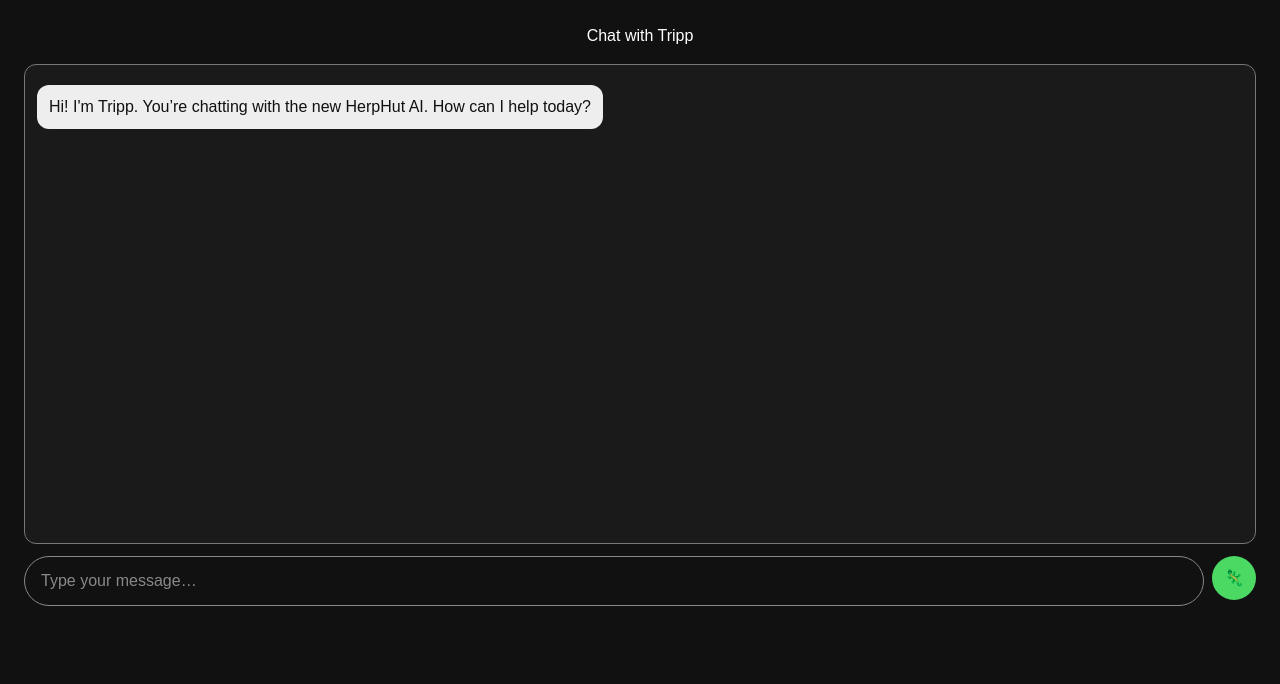
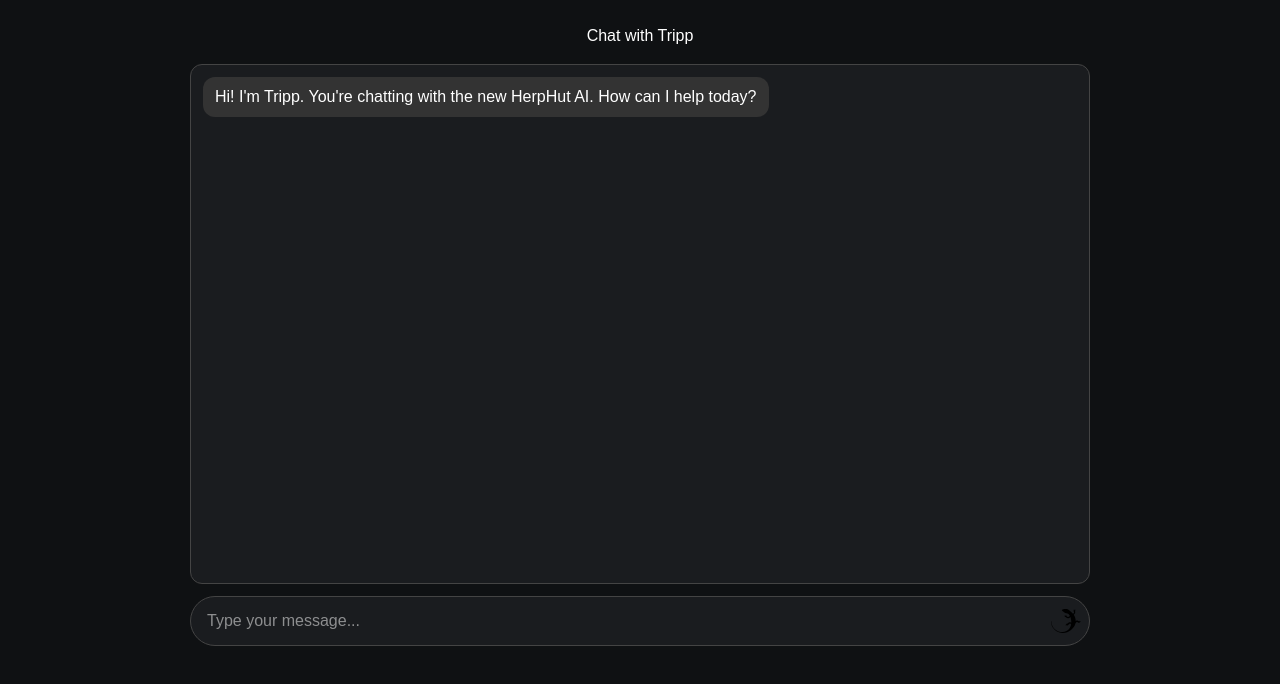
Before and after one commit to herphut/tripp-vercel, a Next.js app: page /chat in a window 1280 px wide. Shown: the top 684 px of the page. Built offline with nearby package versions, Linux system fonts and the light colour scheme.

Commit message:
Update page.tsx

```diff
--- a/app/chat/page.tsx
+++ b/app/chat/page.tsx
@@ -1,26 +1,44 @@
 'use client';
 
 import { FormEvent, useEffect, useRef, useState } from 'react';
+import { useRouter } from 'next/navigation';
 
-type LocalChatMessage = { role: 'user' | 'assistant'; content: string };
+type LocalChatMessage = {
+  role: 'user' | 'assistant';
+  content: string;
+};
 
 const STORAGE_KEY = 'tripp-chat-history-v1';
 
 export default function ChatPage() {
+  const router = useRouter();
+
+  // 🚦 Redirect safeguard (optional)
+  useEffect(() => {
+    if (typeof window !== 'undefined' && window.location.pathname === '/') {
+      router.push('/chat');
+    }
+  }, [router]);
+
   const [messages, setMessages] = useState<LocalChatMessage[]>([
-    { role: 'assistant' as const, content: "Hi! I'm Tripp. You’re chatting with the new HerpHut AI. How can I help today?" },
+    {
+      role: 'assistant',
+      content: "Hi! I'm Tripp. You're chatting with the new HerpHut AI. How can I help today?",
+    },
   ]);
   const [input, setInput] = useState('');
   const [sending, setSending] = useState(false);
   const scrollRef = useRef<HTMLDivElement>(null);
 
-  // load/save local history
+  // Load from localStorage on mount
   useEffect(() => {
     try {
       const raw = localStorage.getItem(STORAGE_KEY);
       if (raw) setMessages(JSON.parse(raw));
     } catch {}
   }, []);
+
+  // Save to localStorage + auto-scroll
   useEffect(() => {
     try {
       localStorage.setItem(STORAGE_KEY, JSON.stringify(messages));
@@ -33,12 +51,14 @@ export default function ChatPage() {
     const text = input.trim();
     if (!text) return;
     setInput('');
+
     const next: LocalChatMessage[] = [
       ...messages,
-      { role: 'user' as const, content: text }
+      { role: 'user' as const, content: text },
     ];
     setMessages(next);
     setSending(true);
+
     try {
       const res = await fetch('/api/chat', {
         method: 'POST',
@@ -49,89 +69,124 @@ export default function ChatPage() {
       const data: { reply: string } = await res.json();
       setMessages(m => [...m, { role: 'assistant' as const, content: data.reply }]);
     } catch {
-      setMessages(m => [...m, { role: 'assistant', content: "Sorry—out basking for a sec. Try again in a bit. 🦎" }]);
+      setMessages(m => [
+        ...m,
+        { role: 'assistant', content: "Sorry—out basking for a sec. Try again in a bit. 🦎" },
+      ]);
     } finally {
       setSending(false);
     }
   }
 
   return (
-    <div style={{ minHeight: '100vh', padding: 24, background: '#111', color: '#fff' }}>
-      <h2 style={{ textAlign: 'center', marginBottom: 16 }}>Chat with Tripp</h2>
+    <main
+      style={{
+        minHeight: '100vh',
+        background: '#0f1113',
+        padding: '24px 12px',
+        boxSizing: 'border-box',
+      }}
+    >
+      <div style={{ display: 'flex', justifyContent: 'center' }}>
+        <div style={{ width: '100%', maxWidth: 900 }}>
+          <h2 style={{ textAlign: 'center', marginBottom: '16px', color: '#fff' }}>
+            Chat with Tripp
+          </h2>
 
+          {/* Chat window */}
           <div
             ref={scrollRef}
             style={{
-          height: '60vh',
+              height: '65vh',
               overflowY: 'auto',
-          border: '1px solid #777',
-          borderRadius: 12,
-          padding: 12,
-          marginBottom: 12,
-          background: '#1a1a1a',
+              border: '1px solid #444',
+              borderRadius: '12px',
+              padding: '12px',
+              marginBottom: '12px',
+              background: '#1a1c1f',
+              color: '#fff',
             }}
           >
             {messages.map((m, i) => (
               <div
                 key={i}
                 style={{
-              margin: '8px 0',
-              display: 'flex',
-              justifyContent: m.role === 'user' ? 'flex-end' : 'flex-start',
+                  marginBottom: '8px',
+                  textAlign: m.role === 'user' ? 'right' : 'left',
                 }}
               >
                 <div
                   style={{
-                maxWidth: '75%',
-                padding: '10px 12px',
-                borderRadius: 12,
-                background: m.role === 'user' ? '#2a6' : '#eee',
-                color: m.role === 'user' ? '#fff' : '#111',
+                    display: 'inline-block',
+                    padding: '8px 12px',
+                    borderRadius: '12px',
+                    background: m.role === 'user' ? '#22c55e' : '#333',
+                    color: m.role === 'user' ? '#000' : '#fff',
                   }}
                 >
                   {m.content}
                 </div>
               </div>
             ))}
-        {sending && (
-          <div style={{ opacity: 0.8, fontStyle: 'italic', marginTop: 8, color: '#ccc' }}>
-            Tripp is thinking…
-          </div>
-        )}
           </div>
 
-      <form onSubmit={onSubmit} style={{ display: 'flex', gap: 8 }}>
+          {/* Input + Send */}
+          <form
+            onSubmit={onSubmit}
+            style={{
+              display: 'flex',
+              alignItems: 'center',
+              border: '1px solid #444',
+              borderRadius: '9999px',
+              padding: '4px 8px',
+              background: '#1a1c1f',
+            }}
+          >
             <input
+              type="text"
               value={input}
               onChange={e => setInput(e.target.value)}
-          placeholder="Type your message…"
+              placeholder="Type your message..."
+              disabled={sending}
               style={{
                 flex: 1,
-            borderRadius: 999,
-            border: '1px solid #888',
-            padding: '12px 16px',
-            background: '#111',
+                border: 'none',
+                outline: 'none',
+                background: 'transparent',
                 color: '#fff',
-            outline: 'none',
+                padding: '8px',
               }}
             />
         <button
   type="submit"
   disabled={sending}
   style={{
-            borderRadius: '999px',
-            width: 44,
-            height: 44,
     border: 'none',
-            background: sending ? '#3a3' : '#4bd964',
-            cursor: sending ? 'default' : 'pointer',
+    background: 'transparent',
+    padding: 0,
+    margin: 0,
+    cursor: sending ? 'not-allowed' : 'pointer',
+    transition: 'transform 0.2s ease, filter 0.2s ease',
   }}
-          aria-label="Send"
-          title="Send"
+  onMouseEnter={e => {
+    (e.currentTarget.firstChild as HTMLElement).style.transform = 'scale(1.2)';
+    (e.currentTarget.firstChild as HTMLElement).style.filter =
+      'drop-shadow(0 0 6px #22c55e)';
+  }}
+  onMouseLeave={e => {
+    (e.currentTarget.firstChild as HTMLElement).style.transform = 'scale(1)';
+    (e.currentTarget.firstChild as HTMLElement).style.filter = 'none';
+  }}
 >
-          🦎
+  <img
+    src="/lizard.svg"
+    alt="Send"
+    style={{ width: 30, height: 30, display: 'block' }}
+  />
 </button>
 </form>
 </div>
+</div>
+</main>
   );
 }
```
Lines whose indentation alone changed are shown as unchanged.
